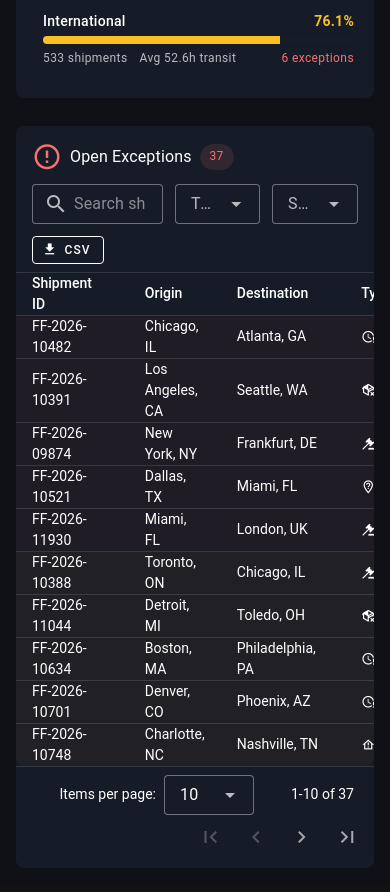
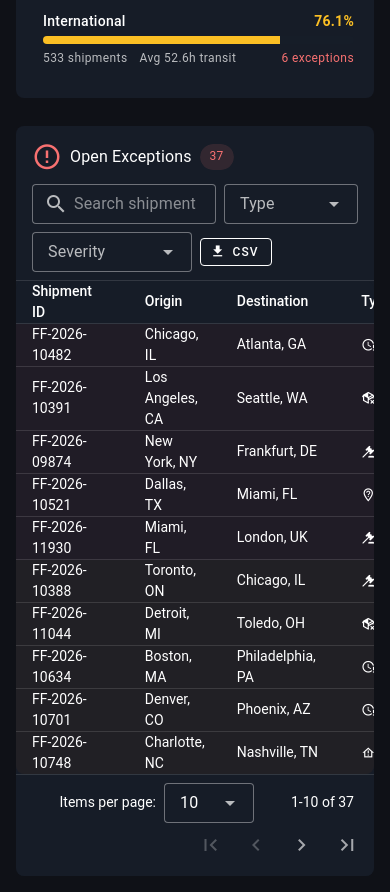
Before and after one commit to kmcconnell4/Protogen_Academy_200_Capstone_Redux_Again, a Vue app: page / in a window 390 px wide. Shown: the part 1460-2352 px from the top of the page. Built offline with nearby package versions, Linux system fonts and the light colour scheme.

Commit message:
Refactor layout of ExceptionsTable for improved responsiveness and styling

```diff
--- a/src/components/exceptions/ExceptionsTable.vue
+++ b/src/components/exceptions/ExceptionsTable.vue
@@ -1,7 +1,8 @@
 <template>
   <v-card>
-    <v-card-title class="pa-4 pb-2 d-flex align-center flex-wrap ga-3">
-      <div class="d-flex align-center ga-2">
+    <v-card-title class="pa-4 pb-2">
+      <!-- Title row: always a single line -->
+      <div class="d-flex align-center ga-2 mb-3">
         <v-icon icon="mdi-alert-circle-outline" color="error" />
         <span class="text-subtitle-1 font-weight-semibold">Open Exceptions</span>
         <v-chip color="error" size="small" variant="tonal">
@@ -9,8 +10,8 @@
         </v-chip>
       </div>
 
-      <v-spacer />
-
+      <!-- Filters row: wraps naturally on small screens -->
+      <div class="d-flex flex-wrap align-center ga-2">
         <!-- Search -->
         <v-text-field
           v-model="exceptionSearch"
@@ -20,7 +21,7 @@
           variant="outlined"
           hide-details
           clearable
-        style="max-width: 280px"
+          style="min-width: 180px; flex: 1 1 180px; max-width: 320px"
         />
 
         <!-- Type filter -->
@@ -32,7 +33,7 @@
           variant="outlined"
           hide-details
           clearable
-        style="max-width: 150px"
+          style="min-width: 130px; flex: 1 1 130px; max-width: 180px"
         />
 
         <!-- Severity filter -->
@@ -44,7 +45,7 @@
           variant="outlined"
           hide-details
           clearable
-        style="max-width: 140px"
+          style="min-width: 120px; flex: 1 1 120px; max-width: 160px"
         />
 
         <!-- Export CSV -->
@@ -56,6 +57,7 @@
         >
           CSV
         </v-btn>
+      </div>
     </v-card-title>
 
     <v-divider />
```
Lines whose indentation alone changed are shown as unchanged.
